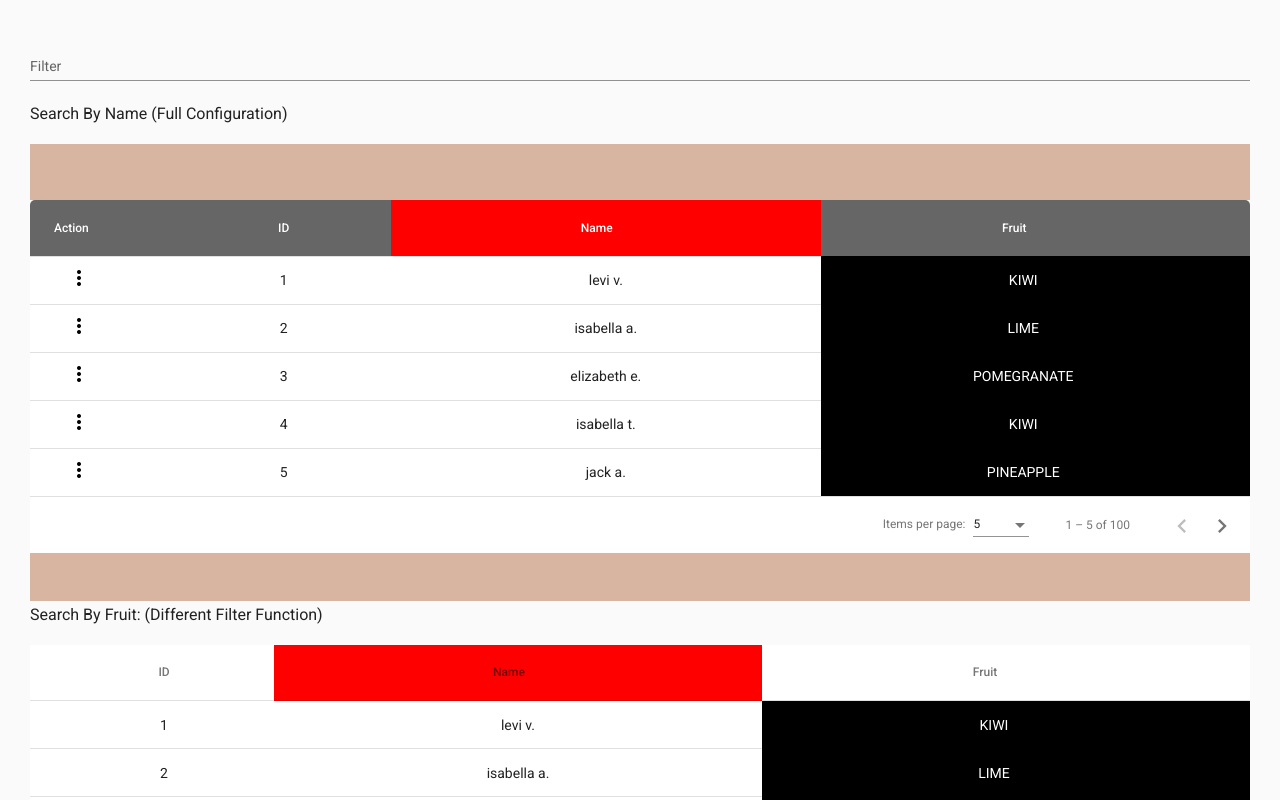
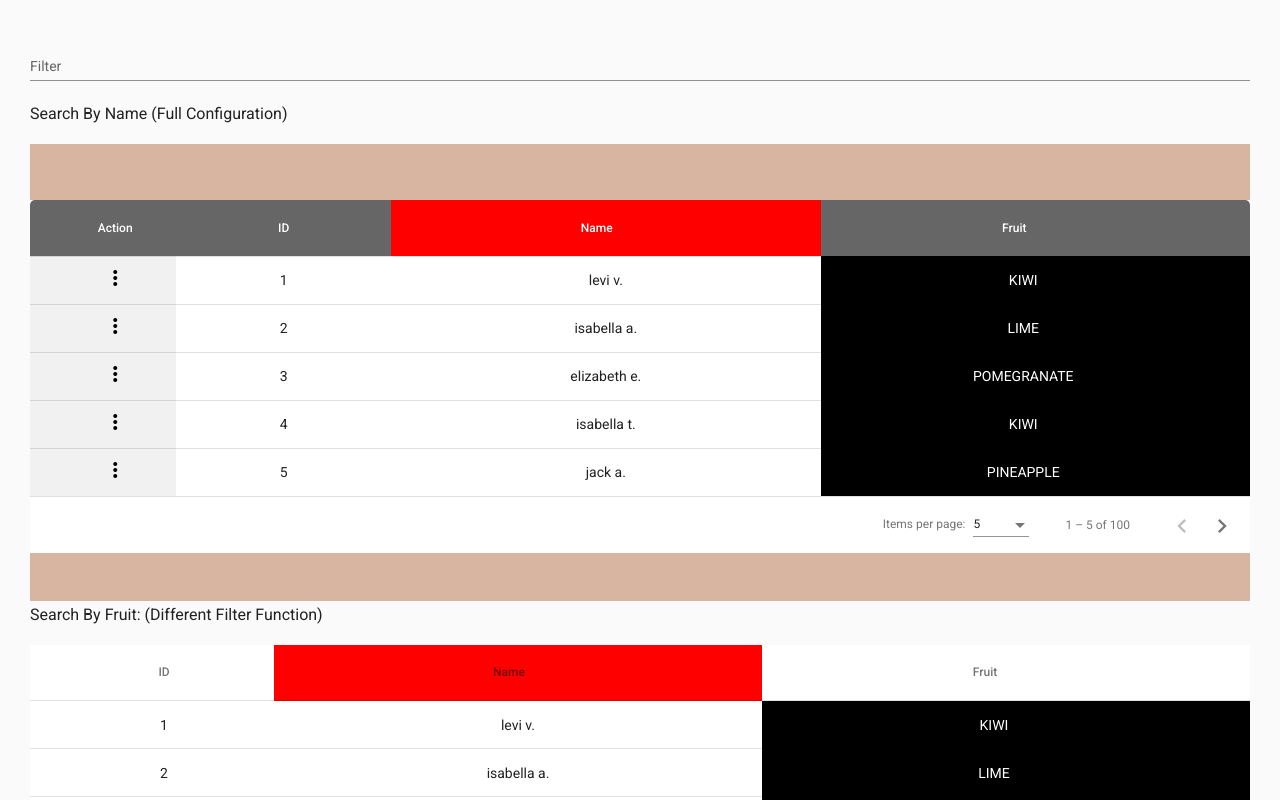
Before and after one commit to aamir12/Angular-Material-Table-Configurable, an Angular app: page / in a window 1280 px wide. Shown: the top 800 px of the page. Built offline with nearby package versions, Linux system fonts and the light colour scheme.

Commit message:
6 files modified

```diff
--- a/src/app/mat-table-list/mat-table-list.component.html
+++ b/src/app/mat-table-list/mat-table-list.component.html
@@ -6,11 +6,17 @@
           mat-header-cell
           *matHeaderCellDef
           disabled="true"
-          [ngStyle]="actionColumnStyle"
+          [ngStyle]="actionBtns.headerStyle ? actionBtns.headerStyle : {}"
+          [ngClass]="actionBtns.headerClasses ? actionBtns.headerClasses : {}"
         >
           Action
         </th>
-        <td mat-cell *matCellDef="let row">
+        <td
+          mat-cell
+          *matCellDef="let row"
+          [ngStyle]="actionBtns.dataStyle ? actionBtns.dataStyle : {}"
+          [ngClass]="actionBtns.dataClasses ? actionBtns.dataClasses : []"
+        >
           <button
             (click)="onOptionClick($event)"
             [matMenuTriggerFor]="menu"
@@ -39,14 +45,14 @@
           mat-sort-header
           [disabled]="col.disableSorting"
           [ngStyle]="col.headerStyle ? col.headerStyle : {}"
-          [ngClass]="col.classes ? col.classes : []"
+          [ngClass]="col.headerClasses ? col.headerClasses : []"
         >
           {{ col.displayName }}
         </th>
         <td
           mat-cell
           *matCellDef="let row"
-          [ngClass]="col.classes ? col.classes : []"
+          [ngClass]="col.dataClasses ? col.dataClasses : []"
           [ngStyle]="col.dataStyle ? col.dataStyle : {}"
         >
           {{ col.transForm ? col.transForm(row[col.name]) : row[col.name] }}
@@ -59,6 +65,7 @@
         *matRowDef="let row; columns: displayedColumns"
         (click)="onRowClick(row)"
         [class.cursor-pointer]="rowClickListner"
+        [class.cursor-default]="!rowClickListner"
       ></tr>
 
       <tr class="mat-row" *matNoDataRow>
--- a/src/app/mat-table-list/mat-table-list.component.scss
+++ b/src/app/mat-table-list/mat-table-list.component.scss
@@ -27,6 +27,10 @@
   cursor: pointer;
 }
 
+.cursor-default {
+  cursor: default;
+}
+
 .text-center {
   text-align: center;
 }
--- a/src/app/mat-table-list/mat-table-list.component.ts
+++ b/src/app/mat-table-list/mat-table-list.component.ts
@@ -27,7 +27,6 @@ export class MatTableListComponent<T> implements OnInit, AfterViewInit {
   @Input() rowClickListner!: (data: T) => void;
   @Input() filterFn!: (data: T, filter: string) => boolean;
   @Input() sortFn!: (data: T[], sort: MatSort) => T[];
-  actionColumnStyle: Style = {};
 
   //need to work on action btns
   @Input() actionBtns!: IActionBtnConfiguration<T>;
@@ -67,7 +66,6 @@ export class MatTableListComponent<T> implements OnInit, AfterViewInit {
   setUpcolumnsSetting() {
     const displayedCols = this.columns.map((x) => x.name);
     if (!!this.actionBtns) {
-      this.actionColumnStyle = this.actionBtns.style || this.actionColumnStyle;
       this.displayedColumns =
         this.actionBtns.positions === 'start'
           ? ['action', ...displayedCols]
--- a/src/app/table-overview-example.ts
+++ b/src/app/table-overview-example.ts
@@ -25,17 +25,19 @@ export class TableOverviewExample {
       disableSorting: true,
       displayName: 'ID',
       headerStyle: { width: '10%' },
-      classes: ['text-center'],
+      headerClasses: ['text-center'],
+      dataClasses: ['text-center'],
     },
     {
       name: 'name',
       disableSorting: false,
       displayName: 'Name',
       headerStyle: { width: '20%', backgroundColor: '#ff0000' },
+      headerClasses: ['text-center'],
+      dataClasses: ['text-center'],
       transForm: (value: string) => {
         return value.toLowerCase();
       },
-      classes: ['text-center'],
     },
     {
       name: 'fruit',
@@ -43,16 +45,22 @@ export class TableOverviewExample {
       displayName: 'Fruit',
       headerStyle: { width: '20%' },
       dataStyle: { background: '#000', color: '#fff' },
+      headerClasses: ['text-center'],
+      dataClasses: ['text-center'],
       transForm: (value: string) => value.toUpperCase(),
-      classes: ['text-center'],
     },
   ];
 
   actionBtns: IActionBtnConfiguration<IUserData> = {
     positions: 'start',
-    style: {
+    headerStyle: {
       width: '5%',
     },
+    headerClasses: ['text-center'],
+    dataStyle: {
+      backgroundColor: '#f1f1f1',
+    },
+    dataClasses: ['text-center'],
     buttons: [
       {
         name: 'View',
```
Also changed, not shown: src/app/model.ts (+7 -2 lines), 1 other file (tests, documents, lock files or other folders).
